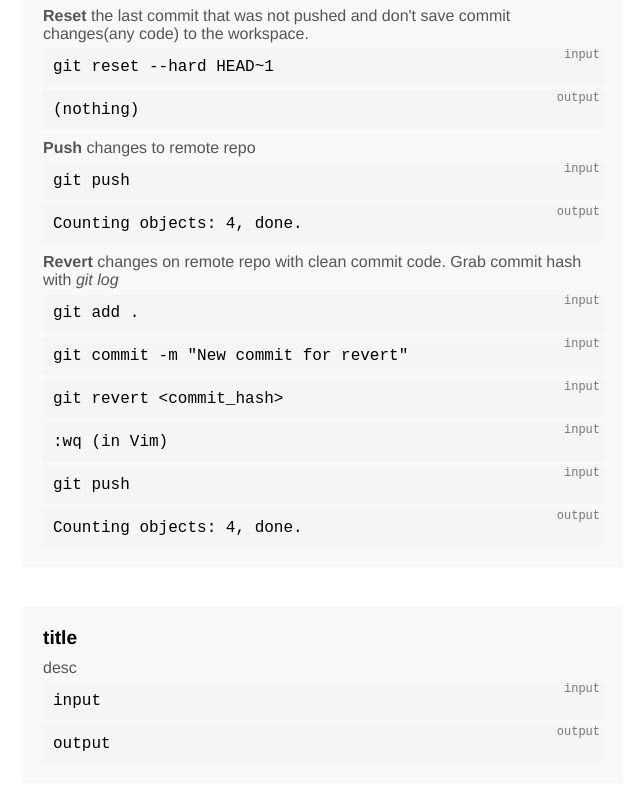
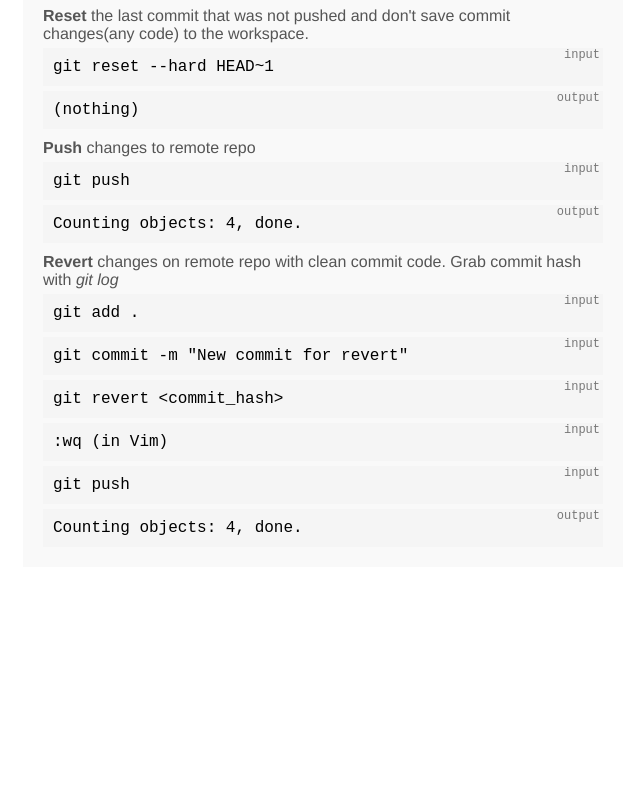
Before and after one commit to zeniaroman/git, a plain HTML site: page index.html in a window 1280 px wide. Shown: the part 1823-2610 px from the top of the page, without its empty margins (317-957 px from the left). After the commit the page ends 2450 px from the top, so only its background shows below. Drawn offline with Linux system fonts and the light colour scheme.

Commit message:
Revert "test commit"
This reverts commit 1dbb23d73da66c9d239481cedcbbe33bc4dfe87a.

```diff
--- a/index.html
+++ b/index.html
@@ -141,11 +141,11 @@
 		<code class="iblock__code iblock__code_output">Counting objects: 4, done.</code>
 	</p>
 
-	<p class="iblock">
+	<!-- <p class="iblock">
 		<strong class="iblock__title">title</strong>
 		<span class="iblock__desc">desc</span>
 		<code class="iblock__code iblock__code_input">input</code>
 		<code class="iblock__code iblock__code_output">output</code>
-	</p>
+	</p> -->
 </body>
 </html>
```
